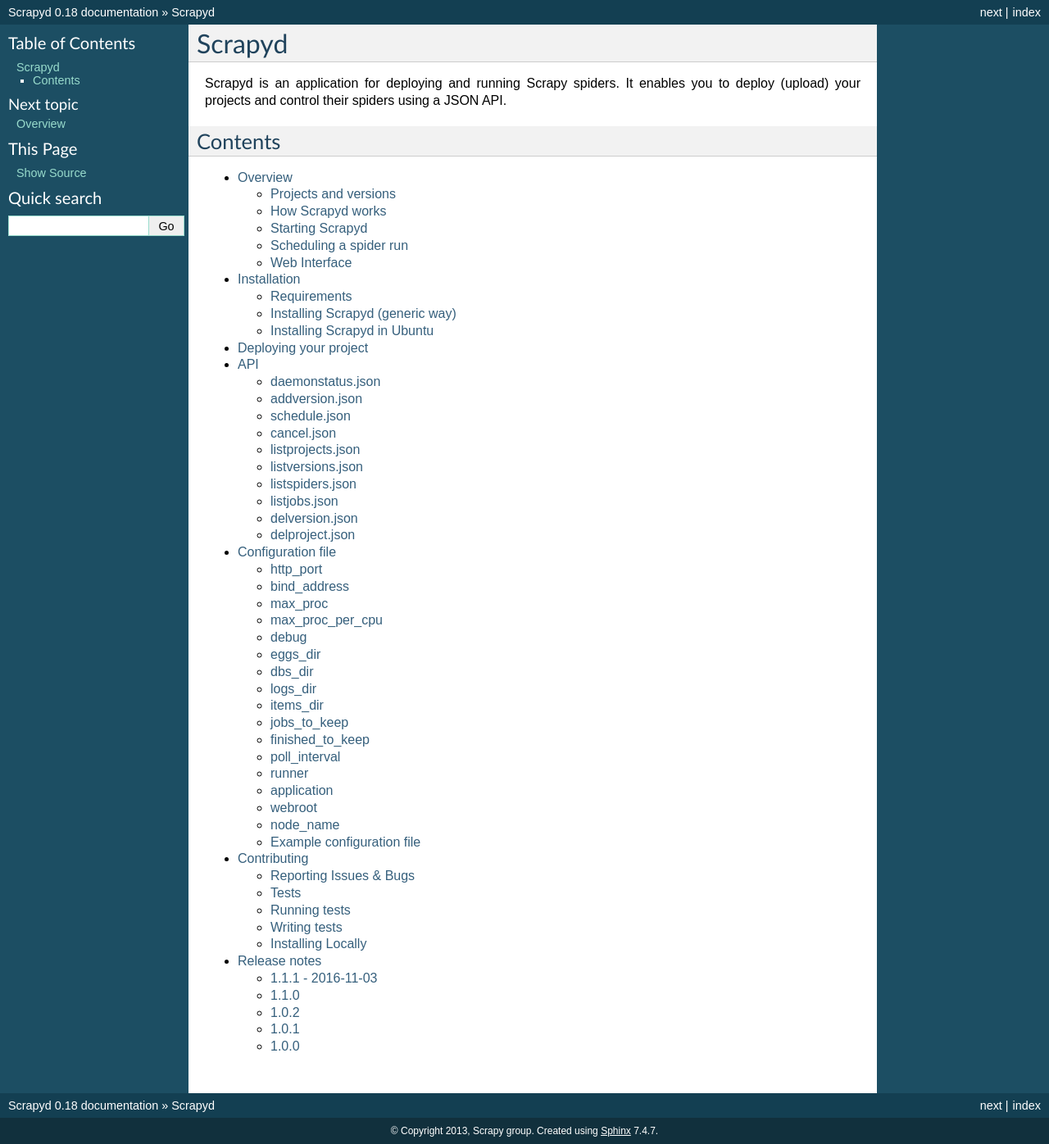
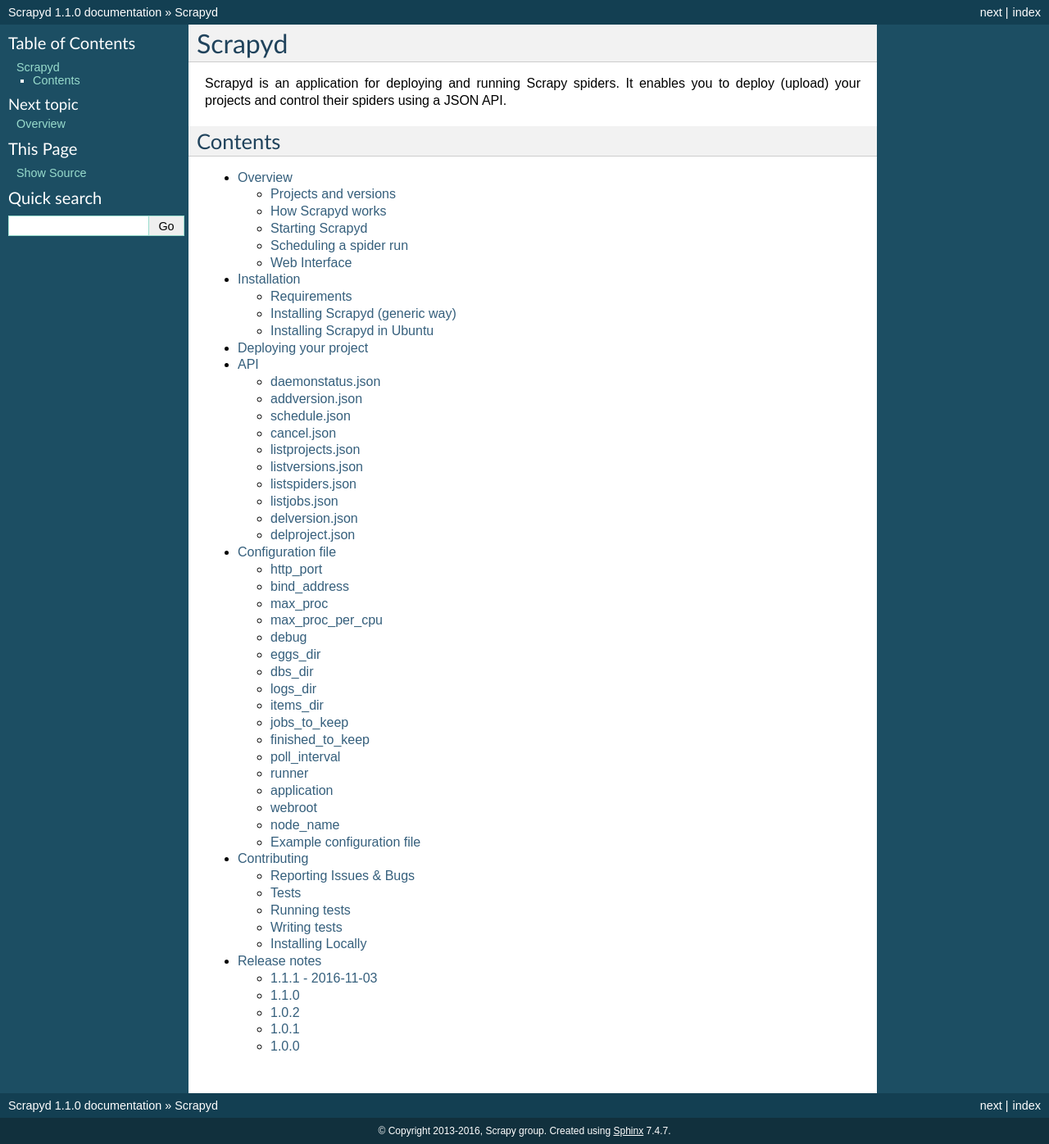
Before and after one commit to scrapy/scrapyd, a Sphinx documentation site: the page built from docs/index.rst, in a window 1280 px wide. Shown: the whole page at 82% size. Built offline with Sphinx 7.4.7, drawn with Linux system fonts in a browser that asks for light colours.

Commit message:
Amend configuration to update version in sphinxdocs conf

```diff
--- a/docs/conf.py
+++ b/docs/conf.py
@@ -41,16 +41,16 @@
 
 # General information about the project.
 project = u'Scrapyd'
-copyright = u'2013, Scrapy group'
+copyright = u'2013-2016, Scrapy group'
 
 # The version info for the project you're documenting, acts as replacement for
 # |version| and |release|, also used in various other places throughout the
 # built documents.
 #
 # The short X.Y version.
-version = '0.18'
+version = '1.1.0'
 # The full version, including alpha/beta/rc tags.
-release = '0.18'
+release = '1.1.0'
 
 # The language for content autogenerated by Sphinx. Refer to documentation
 # for a list of supported languages.
```
Also changed, not shown: .bumpversion.cfg.
